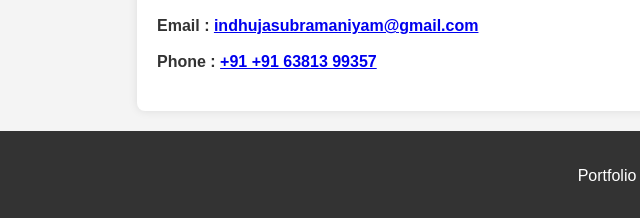
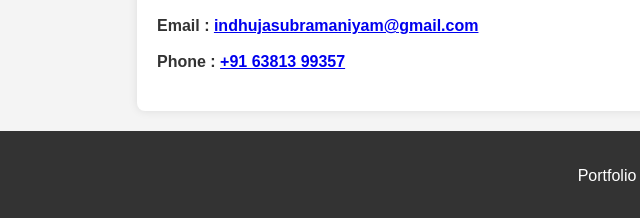
Before and after one commit to S61205/Portfolio1, a plain HTML site: page index.html in a window 1280 px wide. Shown: the part 1322-1540 px from the top of the page, 33-673 px from the left. Drawn offline with Linux system fonts and the light colour scheme.

Commit message:
Update index.html

```diff
--- a/index.html
+++ b/index.html
@@ -167,7 +167,7 @@
   <section id="contact">
     <h2>Contact Me</h2>
     <b>Email : <a href="mailto:indhujasubramaniyam@gmail.com"> indhujasubramaniyam@gmail.com</a></b><br><br>
-    <b>Phone : <a href="tel:+91 +91 63813 99357">+91 +91 63813 99357</a></b>
+    <b>Phone : <a href="tel:+91 +91 63813 99357">+91 63813 99357</a></b>
 
   </section>
 
```
